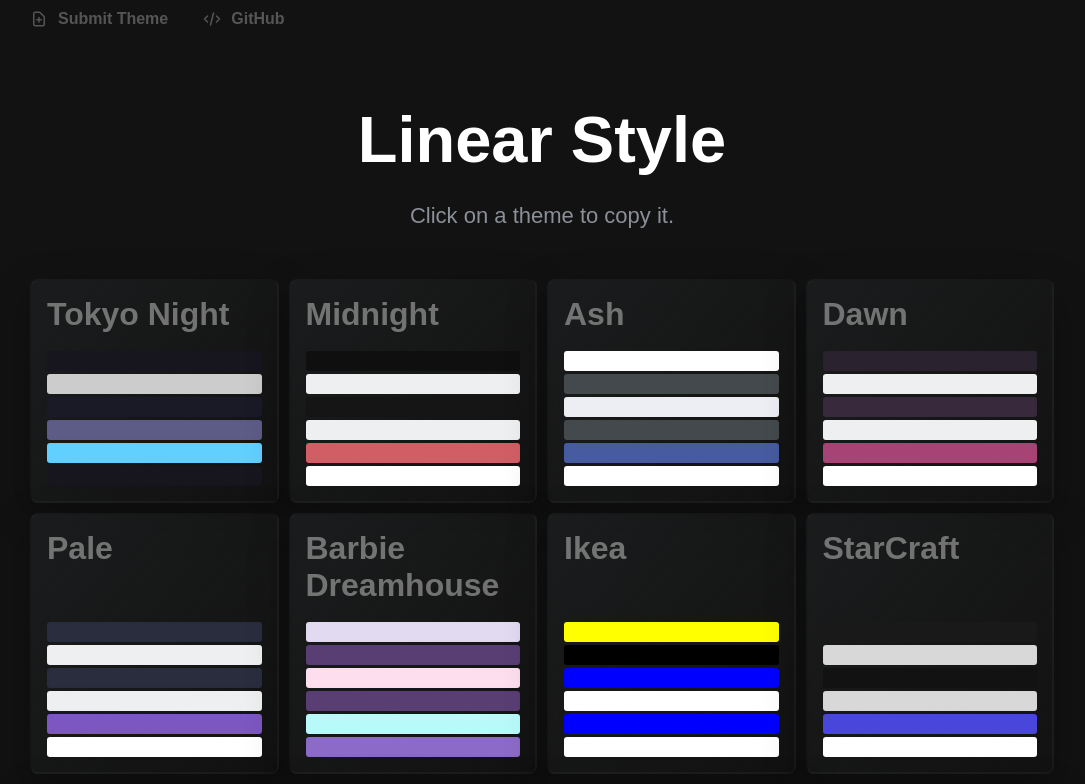
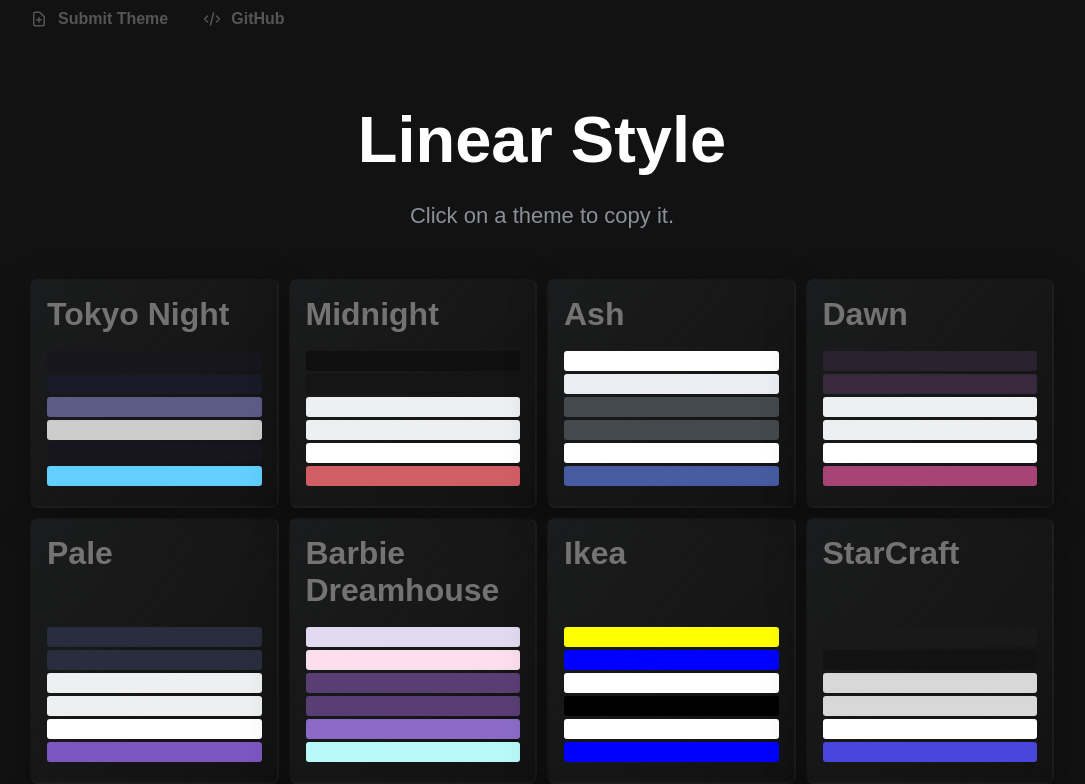
Before and after one commit to alii/linear-style, a Next.js app: page / in a window 1280 px wide. Shown: the top 784 px of the page, without its empty margins (98-1183 px from the left). Built offline with nearby package versions, Linux system fonts and the light colour scheme; a web font is replaced by a local one.

Commit message:
fix: equalize padding on ThemeCard

```diff
--- a/src/components/ThemeCard.ts
+++ b/src/components/ThemeCard.ts
@@ -7,6 +7,7 @@
 export const ThemeCard = styled.div<{ dimmed: boolean }>`
   padding: 15px;
   border-radius: 8px;
+  padding-bottom: 20px;
   border: 2px solid ${(props) => props.theme.colors.text}05;
   box-shadow: 0px 13px 40px rgba(0, 0, 0, 0.3);
   cursor: pointer;
@@ -22,7 +23,7 @@
   transition: 0.2s opacity ease-out 0s;
 `;
 
-export const ThemeCardHeader = styled.h1<{ color: string }>`
+export const ThemeCardHeader = styled.h1`
   font-weight: 600;
   margin-bottom: 15px;
   opacity: 0.5;
--- a/src/molecules/Theme.tsx
+++ b/src/molecules/Theme.tsx
@@ -31,15 +31,15 @@
     <ThemeCardOverlay>
       {copying && <ThemeCopiedLabel>✓ Copied!</ThemeCopiedLabel>}
       <ThemeCard onClick={copy} dimmed={copying}>
-        <ThemeCardHeader color={text}>{name}</ThemeCardHeader>
+        <ThemeCardHeader>{name}</ThemeCardHeader>
 
         {[
           background,
-          text,
           sidebarBackground,
           sidebarText,
+          text,
+          accentText,
           accent,
-          accentText,
         ].map((color) => {
           return <ColorDisplay key={color} color={color} />;
         })}
```
